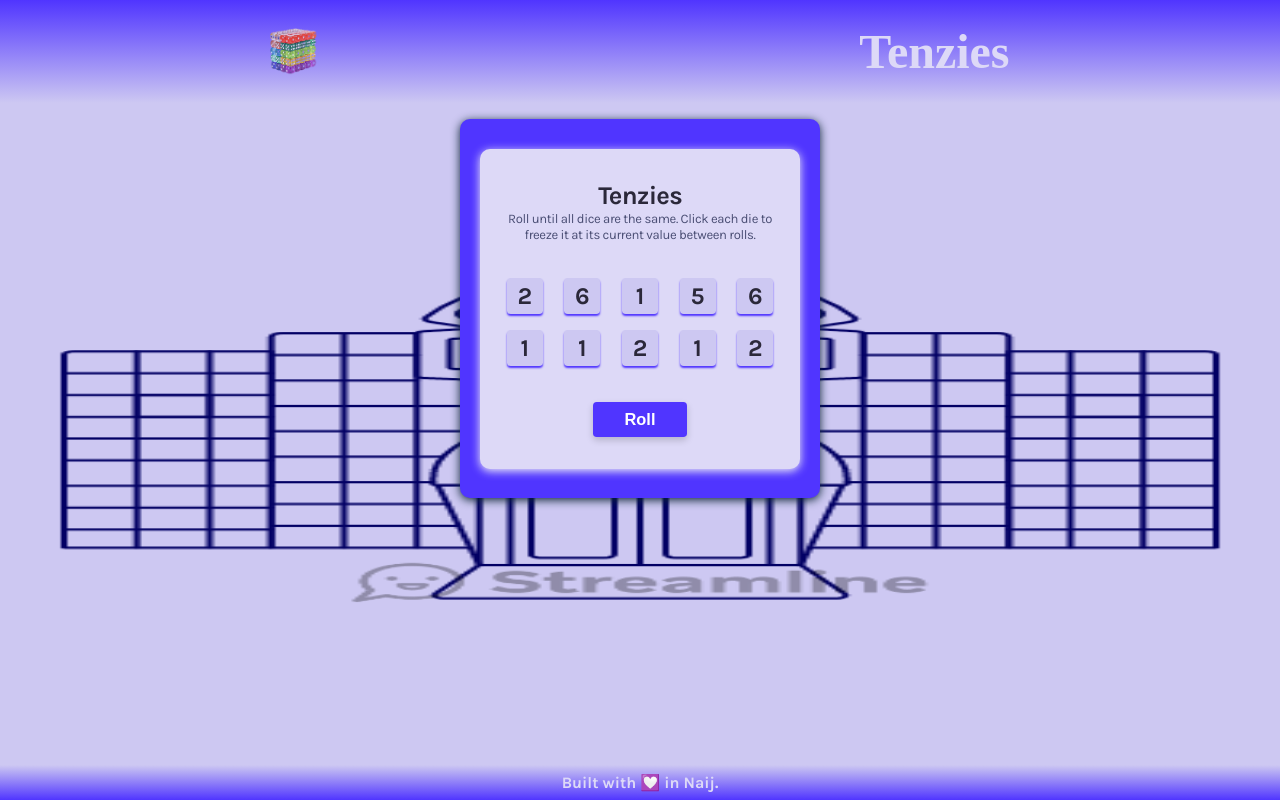
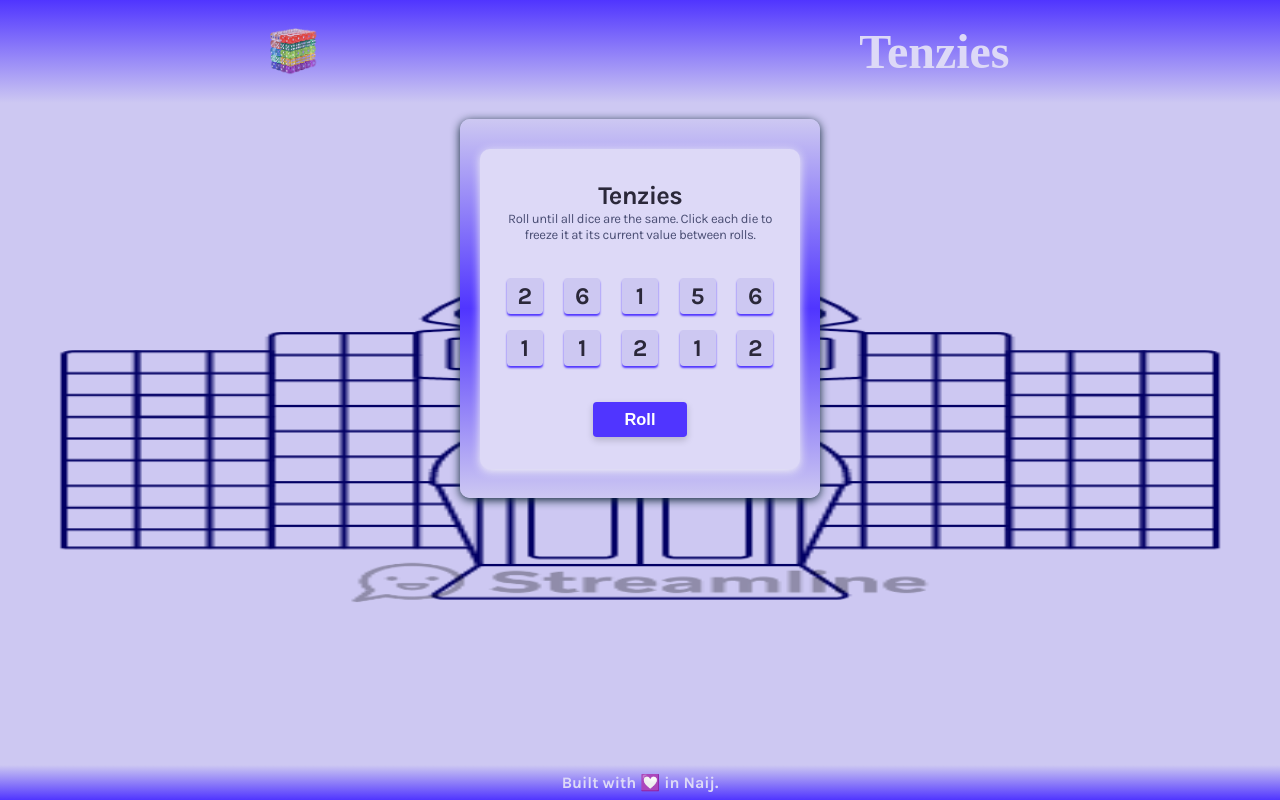
Before and after one commit to abdullmustyy/Tenzies, a React (Vite) app: page / in a window 1280 px wide. Built offline with nearby package versions, Linux system fonts and the light colour scheme; a web font is replaced by a local one.

Commit message:
Fix bugs

```diff
--- a/src/App.jsx
+++ b/src/App.jsx
@@ -11,7 +11,9 @@ export default function App() {
     const allHeld = allDice.every((die) => die.held);
     const allSameNumber = allDice.every((die) => die.value === firstDieValue);
     if (allHeld && allSameNumber) {
-      setTenzies((prevTenzies) => !prevTenzies);
+      setTenzies(true);
+    } else {
+      setTenzies(false);
     }
   }, [allDice]);
 
@@ -43,7 +45,7 @@ export default function App() {
   function rollUnheldDie() {
     if (tenzies) {
       setAllDice(allDiceAray());
-      setTenzies((prevTenzies) => !prevTenzies);
+      setTenzies(false);
     } else {
       setAllDice((prevDiceArray) =>
         prevDiceArray.map((die) =>
--- a/src/index.css
+++ b/src/index.css
@@ -42,7 +42,8 @@ body {
 
 /* ==============MAIN============== */
 .tenzie {
-  background: #5035FF;
+  background: linear-gradient(#5035FF, #cdc8f2, #5035FF);
+  background: linear-gradient(#cdc8f2, #5035FF, #cdc8f2);
   border-radius: 10px;
   box-shadow: 0 2px 10px #0B2434;
   display: flex;
```
